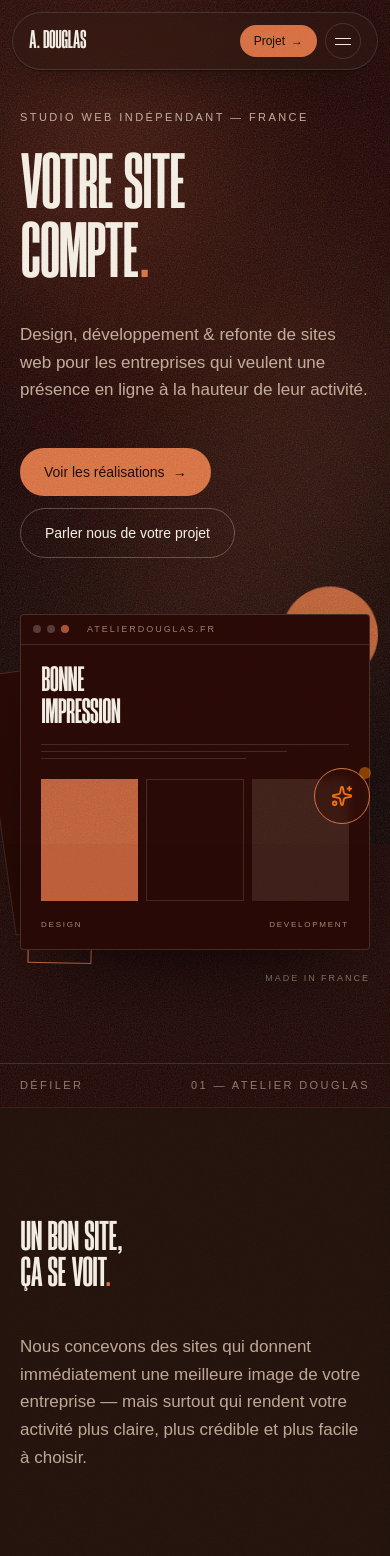
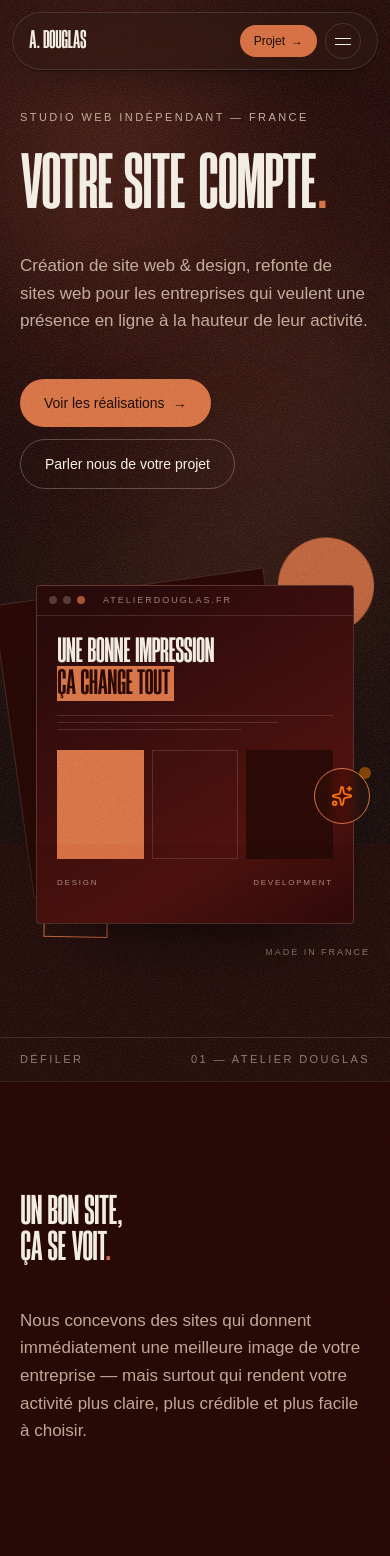
Before and after one commit to ryan-choukri/AtelierDouglas, a Next.js app: page / in a window 390 px wide. Shown: the top 1556 px of the page. Built offline with nearby package versions, Linux system fonts and the light colour scheme.

Commit message:
feat: update Chatbot response times and refine Hero component layout and styles

```diff
--- a/app/globals.css
+++ b/app/globals.css
@@ -26,7 +26,8 @@ body {
 }
 
 .darker-part {
-  background: rgb(33 20 14 / 82%);
+  /* background: rgb(33 20 14 / 82%); */
+  background: var(--paper);
   -webkit-backdrop-filter: blur(24px) saturate(160%);
   backdrop-filter: blur(24px) saturate(160%);
 }
--- a/components/atelier/Chatbot.tsx
+++ b/components/atelier/Chatbot.tsx
@@ -13,7 +13,7 @@ const SUGGESTIONS = [
 ];
 
 const GREETING =
-  "Bonjour 👋 Je suis Émile, l'assistant de La Maison du Web. Je peux vous renseigner sur nos offres, délais, tarifs. Une question ?";
+  "Bonjour 👋 Je suis Tomy, l'assistant de l'Atelier Douglas. Je peux vous renseigner sur nos offres, délais, tarifs. Une question ?";
 
 // Simple keyword-based responses — no real AI, just trigger words.
 const RULES: { keywords: string[]; answer: string }[] = [
@@ -30,7 +30,7 @@ const RULES: { keywords: string[]; answer: string }[] = [
   {
     keywords: ["délai", "delai", "livraison", "combien de temps"],
     answer:
-      "Comptez généralement entre 2 et 4 semaines selon la taille du site et les allers-retours de validation.",
+      "Comptez généralement entre 1 et 3 semaines selon la taille du site et les allers-retours de validation.",
   },
   {
     keywords: ["seo", "référencement", "referencement"],
@@ -53,7 +53,7 @@ const RULES: { keywords: string[]; answer: string }[] = [
 ];
 
 const FALLBACK =
-  "Je ne suis pas sûr de comprendre. Vous pouvez me demander nos tarifs, délais, le code promo ou le SEO !";
+  "Je ne suis pas sûr de comprendre. Vous pouvez me demander nos tarifs, délais ou le SEO !";
 
 const EMAIL_REGEX = /[a-z0-9._%+-]+@[a-z0-9.-]+\.[a-z]{2,}/i;
 
--- a/components/atelier/Hero.tsx
+++ b/components/atelier/Hero.tsx
@@ -26,7 +26,7 @@ export function Hero() {
       className="grain relative min-h-[96svh] overflow-hidden border-b border-hairline pt-28 sm:pt-32"
     >
       <div className="mx-auto grid max-w-6xl grid-cols-1 gap-14 px-5 pb-20 sm:px-6 lg:grid-cols-12 lg:gap-8">
-        <div className="lg:col-span-8 lg:pt-10">
+        <div className="lg:col-span-6 lg:pt-10">
           <p
             className="label rise text-walnut"
             style={{ animationDelay: "60ms" }}
@@ -36,13 +36,13 @@ export function Hero() {
 
           <h1 className="mt-7 text-espresso">
             <span
-              className="display rise block text-[clamp(4.9rem,18.6vw,9.9rem)]"
+              className="display rise inline-block lg:block whitespace-nowrap lg:whitespace-normal mr-3 lg:mr-0 text-[clamp(4.9rem,18.6vw,9.9rem)]"
               style={{ animationDelay: "140ms" }}
             >
               Votre site
             </span>
             <span
-              className="display rise block text-[clamp(4.9rem,18.6vw,9.9rem)]"
+              className="display rise inline-block lg:block whitespace-nowrap lg:whitespace-normal text-[clamp(4.9rem,18.6vw,9.9rem)]"
               style={{ animationDelay: "240ms" }}
             >
               compte<span className="text-terracotta">.</span>
@@ -50,10 +50,10 @@ export function Hero() {
           </h1>
 
           <p
-            className="rise mt-8 max-w-xl text-[1.0625rem] leading-relaxed text-walnut"
+            className="rise  mt-8 max-w-xl text-[1.0625rem] leading-relaxed text-walnut"
             style={{ animationDelay: "360ms" }}
           >
-            Design, développement &amp; refonte de sites web pour les
+            Création de site web &amp; design, refonte de sites web pour les
             entreprises qui veulent une présence en ligne à la hauteur de leur
             activité.
           </p>
@@ -81,9 +81,9 @@ export function Hero() {
         </div>
 
         {/* Art-directed composition: a digital object on a designer's table */}
-        <div className="relative lg:col-span-4">
+        <div className="relative lg:col-span-6">
           <div
-            className="rise relative mx-auto max-w-md lg:max-w-none"
+            className="rise m-4 pt-10 mt-0 relative max-w-md lg:max-w-none"
             style={{ animationDelay: "540ms" }}
           >
             {/* paper sheet behind */}
@@ -97,7 +97,7 @@ export function Hero() {
             />
             {/* orange geometry */}
             <div
-              className="drift-slower absolute -right-2 -top-4 h-24 w-24 rounded-full bg-terracotta/85"
+              className="ml-3 mt-5 drift-slower absolute -right-5 -top-4 h-24 w-24 rounded-full bg-terracotta/85"
               aria-hidden
             />
             <div
@@ -111,6 +111,8 @@ export function Hero() {
               style={{
                 transform: `translate3d(${tilt.x * 14}px, ${tilt.y * 12}px, 0)`,
                 transition: "transform 700ms cubic-bezier(.2,.7,.2,1)",
+                background:
+                  "linear-gradient(149deg,rgba(37, 9, 9, 1) 11%, rgba(73, 16, 13, 1) 72%, rgba(44, 9, 7, 1) 100%)",
               }}
             >
               <div className="flex items-center gap-1.5 border-b border-hairline px-3 py-2.5">
@@ -123,9 +125,11 @@ export function Hero() {
               </div>
               <div className="space-y-4 p-5">
                 <div className="display text-[2.2rem] leading-[0.9] text-espresso">
-                  Bonne
+                  Une Bonne impression
                   <br />
-                  impression
+                  <span className="text-paper bg-terracotta">
+                    ça change tout&nbsp;
+                  </span>
                 </div>
                 <div className="space-y-1.5">
                   <div className="h-px w-full bg-hairline" />
@@ -133,9 +137,9 @@ export function Hero() {
                   <div className="h-px w-2/3 bg-hairline" />
                 </div>
                 <div className="grid grid-cols-3 gap-2 pt-1">
-                  <div className="aspect-[4/5] bg-terracotta/85" />
+                  <div className="aspect-[4/5] bg-terracotta" />
                   <div className="aspect-[4/5] border border-hairline" />
-                  <div className="aspect-[4/5] bg-walnut/15" />
+                  <div className="aspect-[4/5] bg-paper" />
                 </div>
                 <div className="flex items-center justify-between pt-1">
                   <span className="label text-[0.5rem] text-walnut/80">
@@ -145,16 +149,16 @@ export function Hero() {
                     Development
                   </span>
                 </div>
+                <span
+                  className="label absolute -left-7 bottom-24 hidden rotate-[-90deg] text-[0.5625rem] text-walnut/70 lg:block"
+                  aria-hidden
+                >
+                  Web — 2026
+                </span>
               </div>
             </div>
 
             {/* annotations */}
-            <span
-              className="label absolute -left-6 bottom-24 hidden rotate-[-90deg] text-[0.5625rem] text-walnut/70 lg:block"
-              aria-hidden
-            >
-              Web — 2026
-            </span>
           </div>
           <p className="label mt-6 text-right text-[0.5625rem] text-walnut/70">
             Made in France
```
